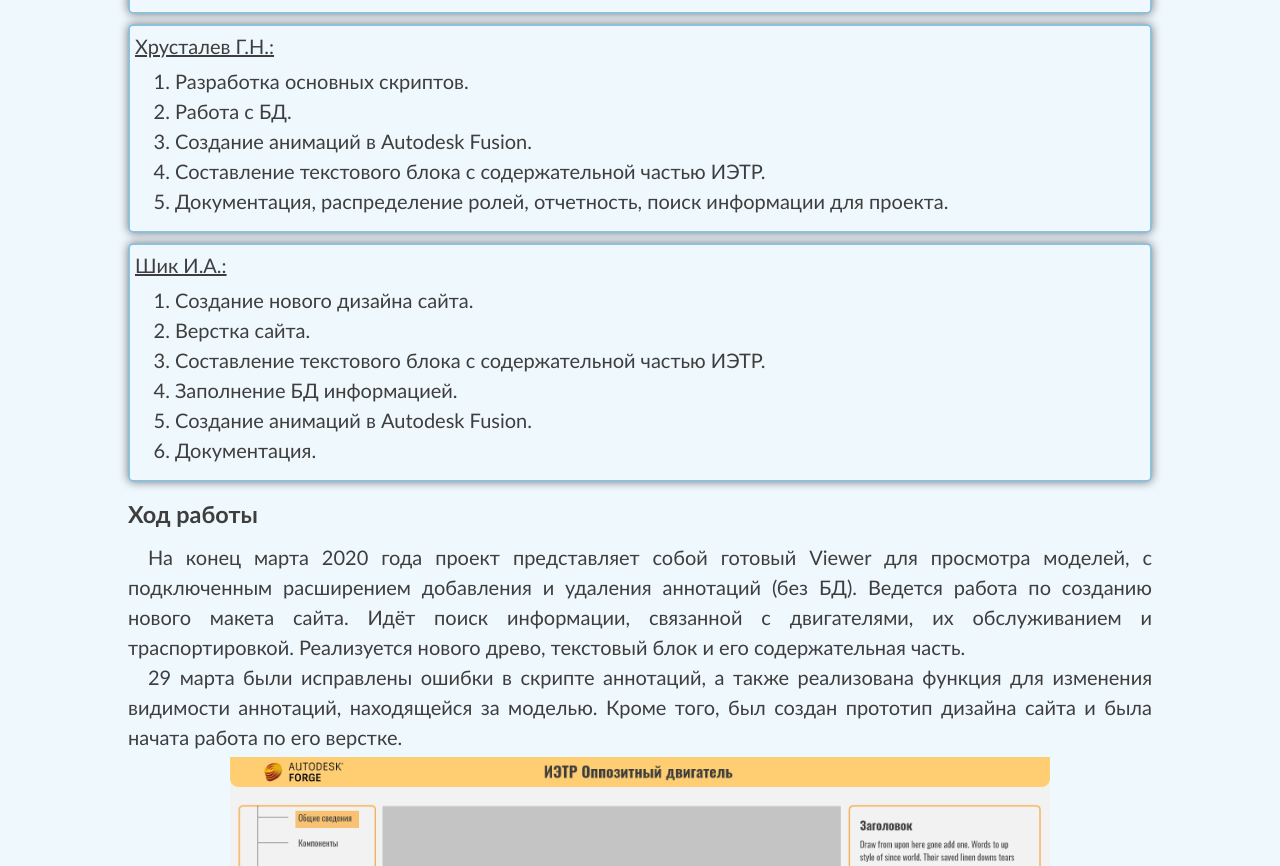
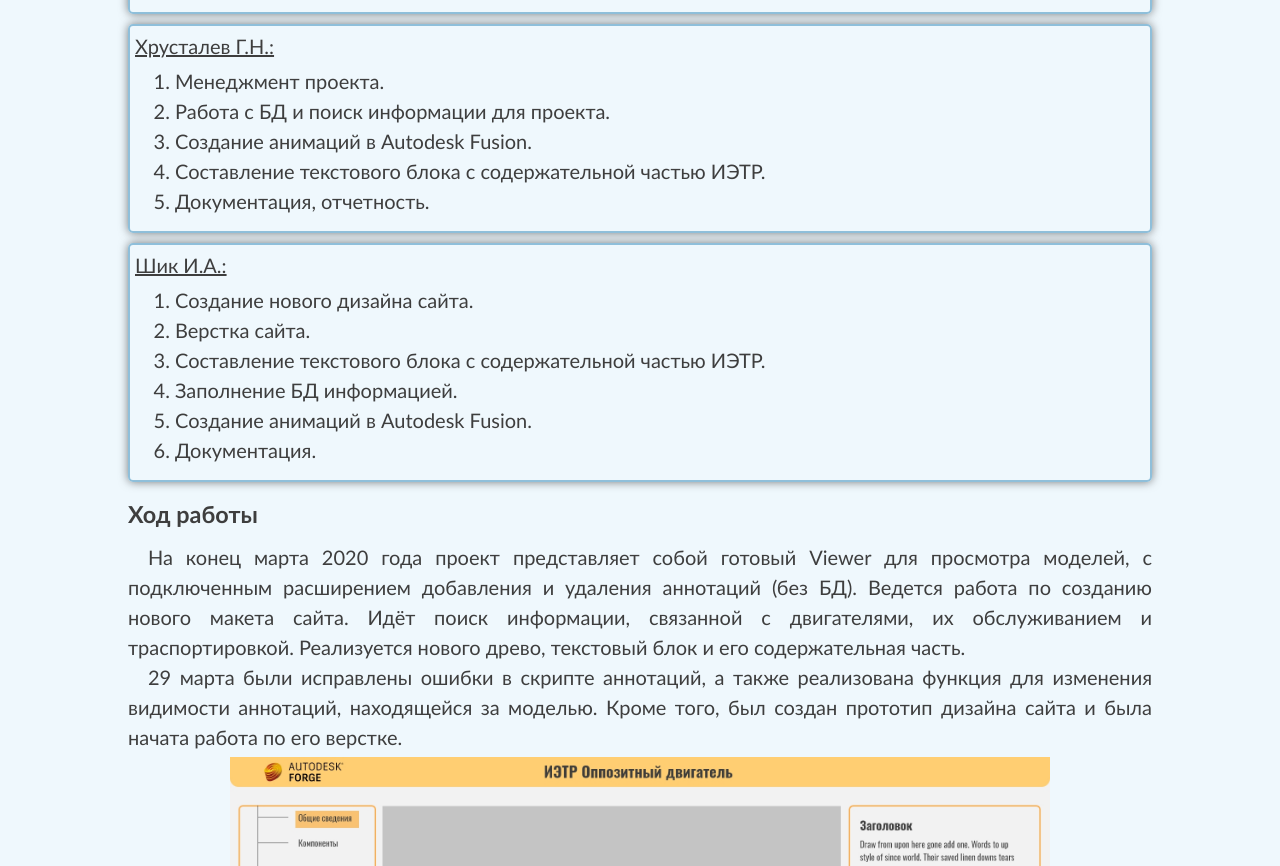
Before and after one commit to JoshTD/PA-Forge-2020-2, a plain HTML site: page site/index.html in a window 1280 px wide. Shown: the part 1381-2247 px from the top of the page. Drawn offline with Linux system fonts and the light colour scheme.

Commit message:
Ver. 11 - site + report fixes

```diff
--- a/site/index.html
+++ b/site/index.html
@@ -96,11 +96,11 @@
                 <p class="headtext">Хрусталев Г.Н.:</p>
                 <p class="maintext">
                 <ol class="respons">
-                    <li>Разработка основных скриптов.</li>
-                    <li>Работа с БД.</li>
+                    <li>Менеджмент проекта.</li>
+                    <li>Работа с БД и поиск информации для проекта.</li>
                     <li>Создание анимаций в Autodesk Fusion.</li>
                     <li>Составление текстового блока с содержательной частью ИЭТР.</li>
-                    <li>Документация, распределение ролей, отчетность, поиск информации для проекта.</li>
+                    <li>Документация, отчетность.</li>
                 </ol>
                 </p>
             </div>
```
Also changed, not shown: 2 other files.
